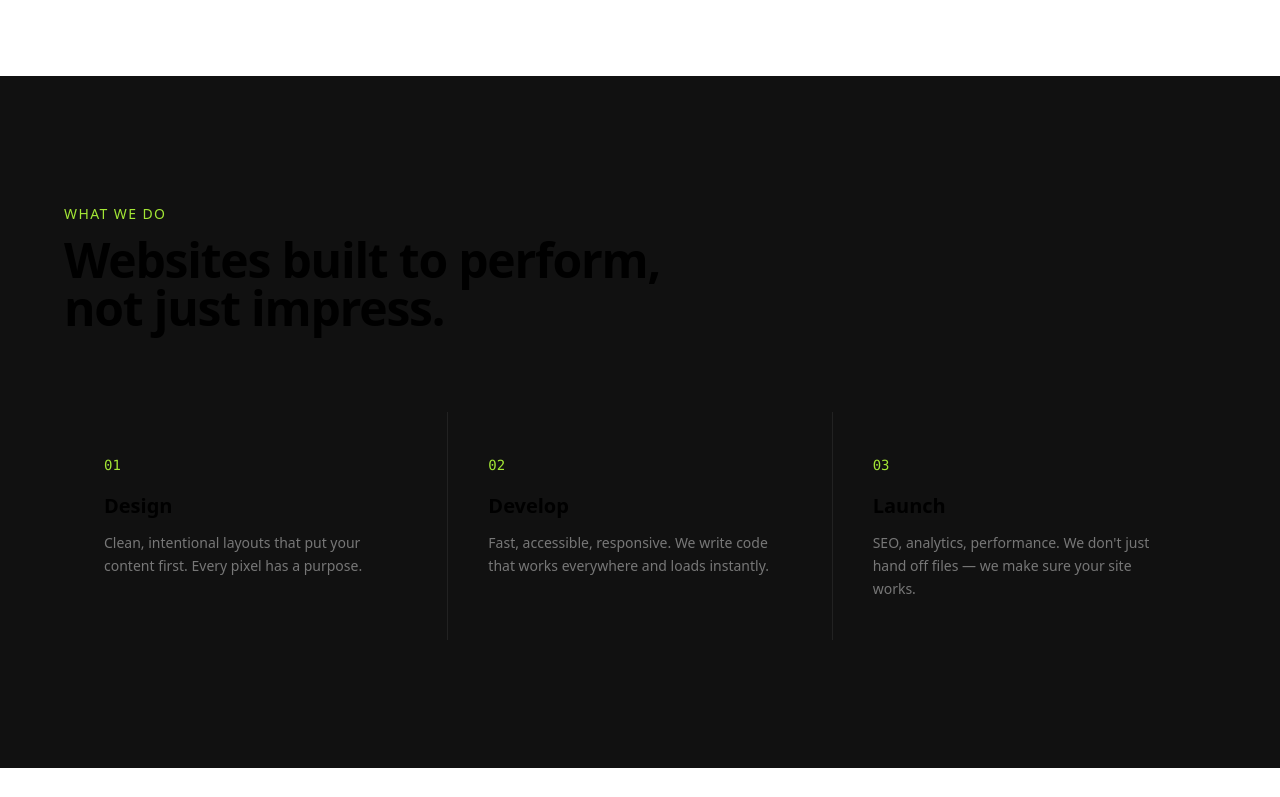
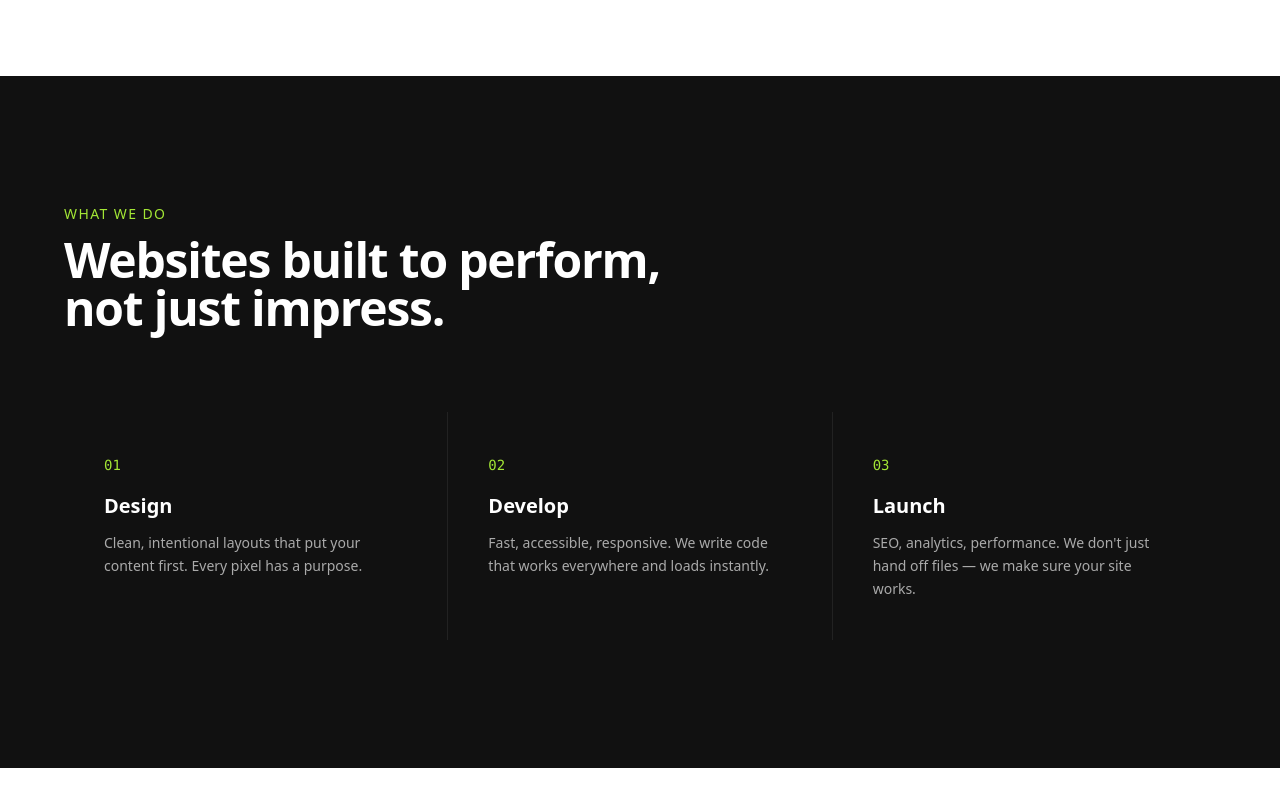
Before and after one commit to ItsMinestorm/Bensite, a plain HTML site: page index.html in a window 1280 px wide. Shown: the part 1506-2303 px from the top of the page. Drawn offline with nearby package versions, Linux system fonts and the light colour scheme.

Commit message:
style: update text colors for improved contrast and readability in index and portfolio pages

```diff
--- a/index.html
+++ b/index.html
@@ -107,7 +107,7 @@
           <div class="p-8 md:p-12 flex flex-col justify-center">
             <p class="text-lime-400 text-xs font-mono mb-2">Overlanding &amp; Travel</p>
             <h3 class="text-2xl font-bold mb-2 group-hover:text-lime-400 transition-colors">Wildtrek Overland</h3>
-            <p class="text-[#888] leading-relaxed max-w-md">Bold, responsive website for an adventure travel brand. Built to inspire exploration.</p>
+            <p class="text-[#aaa] leading-relaxed max-w-md">Bold, responsive website for an adventure travel brand. Built to inspire exploration.</p>
           </div>
         </div>
       </a>
@@ -119,24 +119,24 @@
     <div class="max-w-6xl mx-auto">
       <div class="max-w-2xl mb-20" data-animate>
         <p class="text-lime-400 text-sm font-medium tracking-widest uppercase mb-3">What We Do</p>
-        <h2 class="text-4xl md:text-5xl font-bold tracking-tight">Websites built to perform, not just impress.</h2>
+        <h2 class="text-4xl md:text-5xl font-bold tracking-tight text-white">Websites built to perform, not just impress.</h2>
       </div>
 
       <div class="grid md:grid-cols-3 gap-px bg-[#222]">
         <div class="bg-[#111] p-10" data-animate>
           <span class="text-lime-400 text-sm font-mono">01</span>
-          <h3 class="text-xl font-semibold mt-4 mb-3">Design</h3>
-          <p class="text-[#777] leading-relaxed text-sm">Clean, intentional layouts that put your content first. Every pixel has a purpose.</p>
+          <h3 class="text-xl font-semibold mt-4 mb-3 text-white">Design</h3>
+          <p class="text-[#aaa] leading-relaxed text-sm">Clean, intentional layouts that put your content first. Every pixel has a purpose.</p>
         </div>
         <div class="bg-[#111] p-10" data-animate>
           <span class="text-lime-400 text-sm font-mono">02</span>
-          <h3 class="text-xl font-semibold mt-4 mb-3">Develop</h3>
-          <p class="text-[#777] leading-relaxed text-sm">Fast, accessible, responsive. We write code that works everywhere and loads instantly.</p>
+          <h3 class="text-xl font-semibold mt-4 mb-3 text-white">Develop</h3>
+          <p class="text-[#aaa] leading-relaxed text-sm">Fast, accessible, responsive. We write code that works everywhere and loads instantly.</p>
         </div>
         <div class="bg-[#111] p-10" data-animate>
           <span class="text-lime-400 text-sm font-mono">03</span>
-          <h3 class="text-xl font-semibold mt-4 mb-3">Launch</h3>
-          <p class="text-[#777] leading-relaxed text-sm">SEO, analytics, performance. We don't just hand off files &mdash; we make sure your site works.</p>
+          <h3 class="text-xl font-semibold mt-4 mb-3 text-white">Launch</h3>
+          <p class="text-[#aaa] leading-relaxed text-sm">SEO, analytics, performance. We don't just hand off files &mdash; we make sure your site works.</p>
         </div>
       </div>
     </div>
```
Also changed, not shown: portfolio.html (+2 -2 lines).
